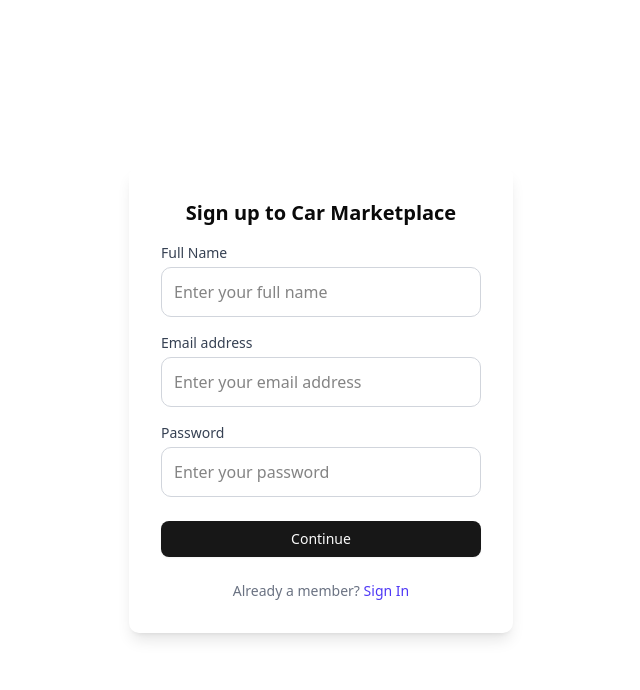
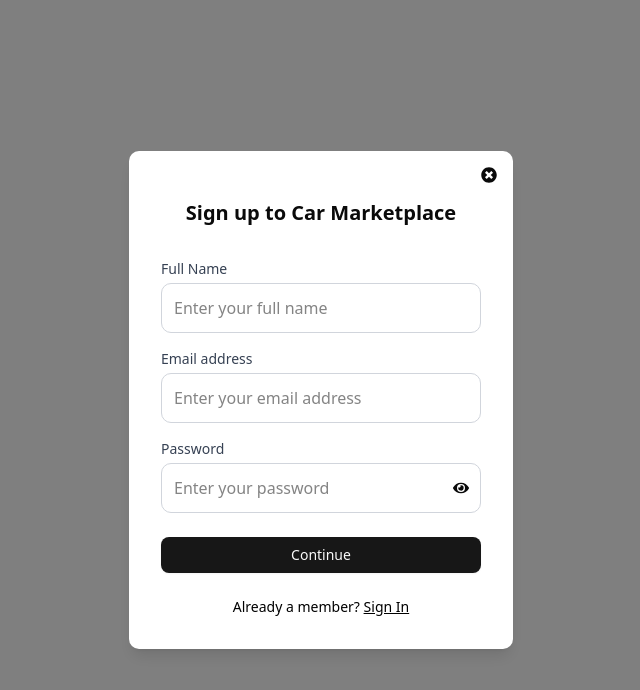
Before and after one commit to dilshani-balasooriya/Syntax-Squad-E-commerce, a React (Vite) app in the folder Frontend/: page /register in a window 1280 px wide. Shown: the top 690 px of the page, without its empty margins (319-959 px from the left). Built offline with nearby package versions, Linux system fonts and the light colour scheme; no server answers.

Commit message:
update the Register.jsx

```diff
--- a/Frontend/src/components/Login.jsx
+++ b/Frontend/src/components/Login.jsx
@@ -107,7 +107,7 @@ const Login = ({ onClose }) => {
 
           <p className="text-center text-sm text-black mt-6">
             Don’t have an account?{" "}
-            <Link to={"/register"} className="underline">
+            <Link to={"/register"} className="underline font-medium">
               Sign Up
             </Link>
           </p>
--- a/Frontend/src/components/Register.jsx
+++ b/Frontend/src/components/Register.jsx
@@ -1,14 +1,26 @@
-import React from "react";
+import React, { useState } from "react";
 import { Button } from "./ui/button";
+import { Link } from "react-router-dom";
+import { FaTimesCircle } from "react-icons/fa";
+import { FaEye } from "react-icons/fa";
+import { FaEyeSlash } from "react-icons/fa";
 
 const Register = () => {
+  const [showPassword, setShowPassword] = useState(false);
+
+  const togglePassword = () => {
+    setShowPassword((prevState) => !prevState);
+  };
+
   return (
-    <div className="fixed inset-0 flex items-center justify-center">
-      <div className="bg-white rounded-lg shadow-lg w-96 p-8 h-auto min-h-[450px] flex flex-col justify-center">
-        <h2 className="text-xl font-semibold text-center mb-4">
+    <div className="fixed inset-0 flex items-center justify-center z-10 bg-[rgba(0,0,0,0.5)]">
+      <div className="bg-white rounded-lg shadow-lg w-96 p-8 h-auto min-h-[450px] flex flex-col justify-center relative">
+        <FaTimesCircle className="absolute top-4 right-4 cursor-pointer" />
+        <h2 className="text-xl font-semibold text-center mb-8 mt-4">
           Sign up to Car Marketplace
         </h2>
 
+        <form>
           <label className="block text-sm font-medium text-gray-700 mb-1">
             Full Name
           </label>
@@ -30,19 +42,28 @@ const Register = () => {
           <label className="block text-sm font-medium text-gray-700 mb-1">
             Password
           </label>
+          <div className="relative mb-6">
             <input
-          type="password"
+              type={showPassword ? "text" : "password"}
               placeholder="Enter your password"
-          className="w-full border border-gray-300 rounded-lg p-3 mb-6 focus:ring focus:ring-indigo-200 focus:border-indigo-500"
+              className="w-full border border-gray-300 rounded-lg p-3 focus:ring focus:ring-indigo-200 focus:border-indigo-500"
             />
+            <div
+              className="absolute top-1/2 right-3 transform -translate-y-1/2 cursor-pointer"
+              onClick={togglePassword}
+            >
+              {showPassword ? <FaEyeSlash /> : <FaEye />}
+            </div>
+          </div>
 
           <Button className="w-full py-3">Continue</Button>
+        </form>
 
-        <p className="text-center text-sm text-gray-500 mt-6">
+        <p className="text-center text-sm text-black mt-6">
           Already a member?{" "}
-          <a href="#" className="text-indigo-600 font-medium hover:underline">
+          <Link to={"/login"} className="underline font-medium">
             Sign In
-          </a>
+          </Link>
         </p>
       </div>
     </div>
```
Lines whose indentation alone changed are shown as unchanged.
